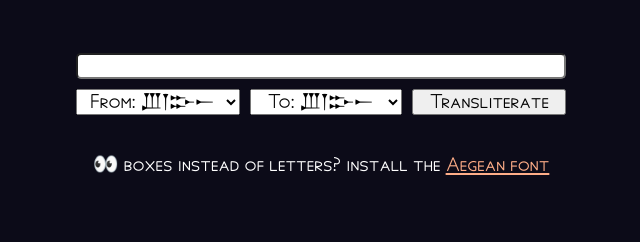
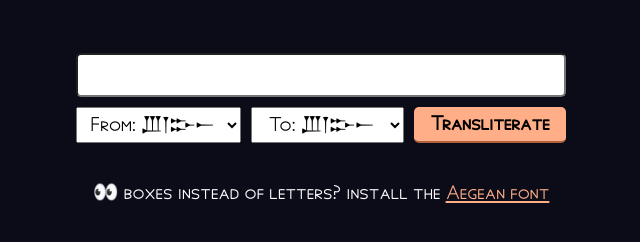
Before and after one commit to suchaone/abjad_translit, a plain HTML site: page index.html in a window 1280 px wide. Shown: the whole page, without its empty margins (319-959 px from the left). Drawn offline with Linux system fonts and the light colour scheme.

Commit message:
Update style.css

```diff
--- a/style.css
+++ b/style.css
@@ -12,6 +12,24 @@ body, input, button, select {
   font-size: 1.3rem;
   text-align: center;
   font-family: Aegean, sans-serif;
+}
+
+input {
+  padding: 10px;
+}
+
+button {
+  border-radius: 5px;
+  background: #ffae88;
+  border: none;
+  border-bottom: 2px solid #b0613c;
+  color: black;
+  font-weight: bold;
+  padding: 7px;
+}
+
+button:active {
+  border: none;
 }
 
 input {
```
